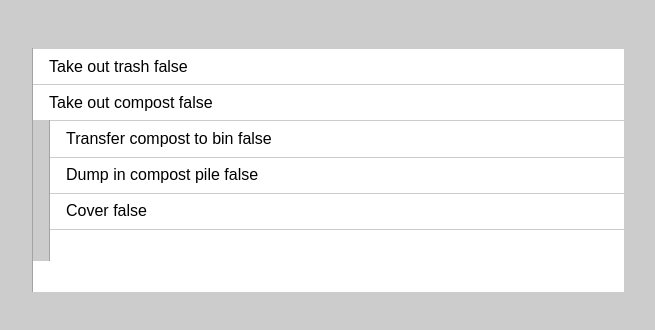
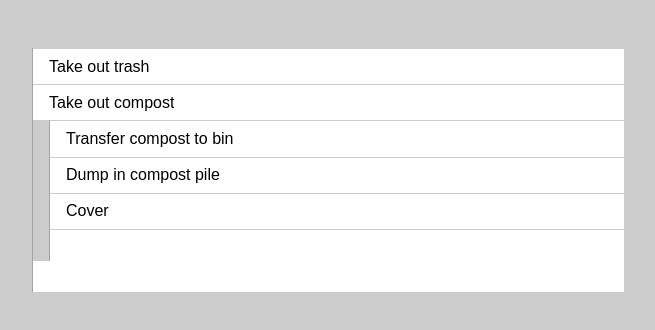
Before and after one commit to erinknowles0501/react-nested-todo, a React (Create React App) app: page / in a window 1280 px wide. Shown: the top 330 px of the page, without its empty margins (0-655 px from the left). Built offline with nearby package versions, Linux system fonts and the light colour scheme.

Commit message:
Remove debugging print line

```diff
--- a/src/components/Todo.js
+++ b/src/components/Todo.js
@@ -60,9 +60,7 @@ export default function Todo({ task, removeTask, signalChange }) {
               onBlur={() => submit()}
             />
           ) : (
-            <div className="label">
-              {task.label} {`${task.complete}`}
-            </div>
+            <div className="label">{task.label}</div>
           )}
         </div>
 
```
